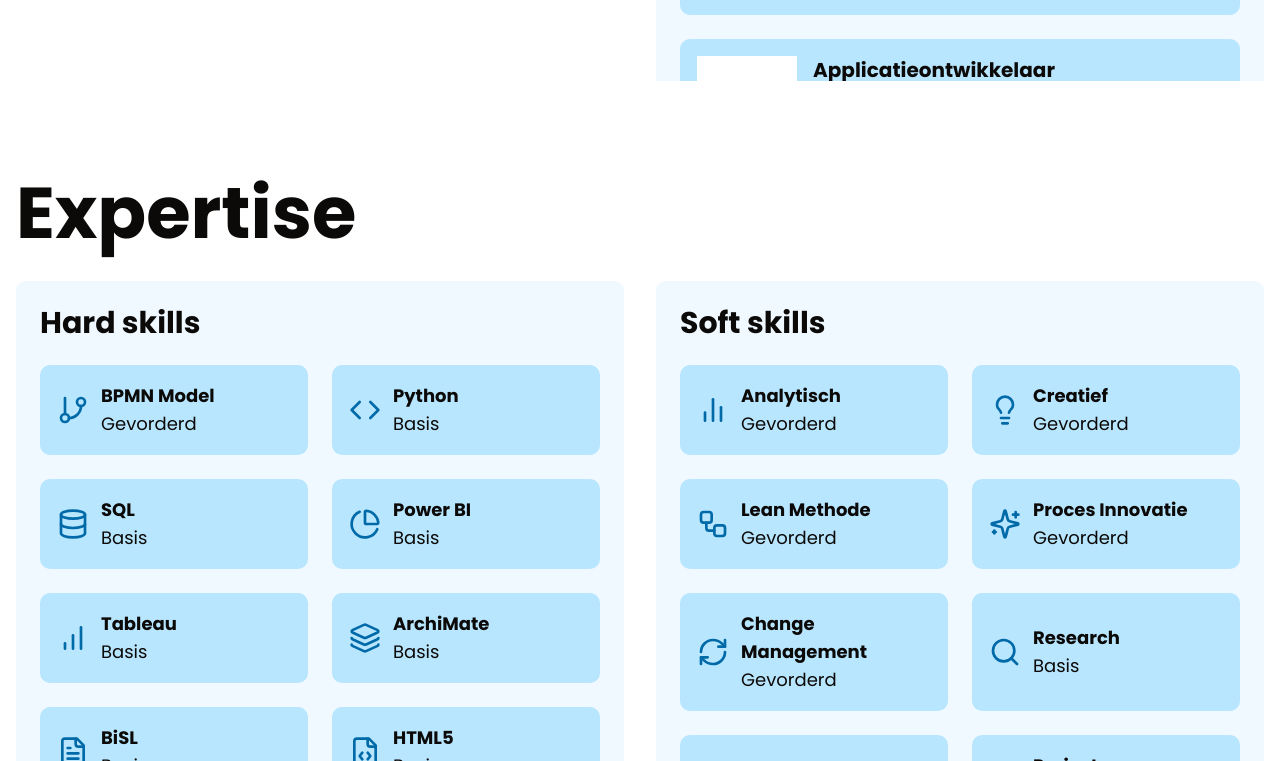
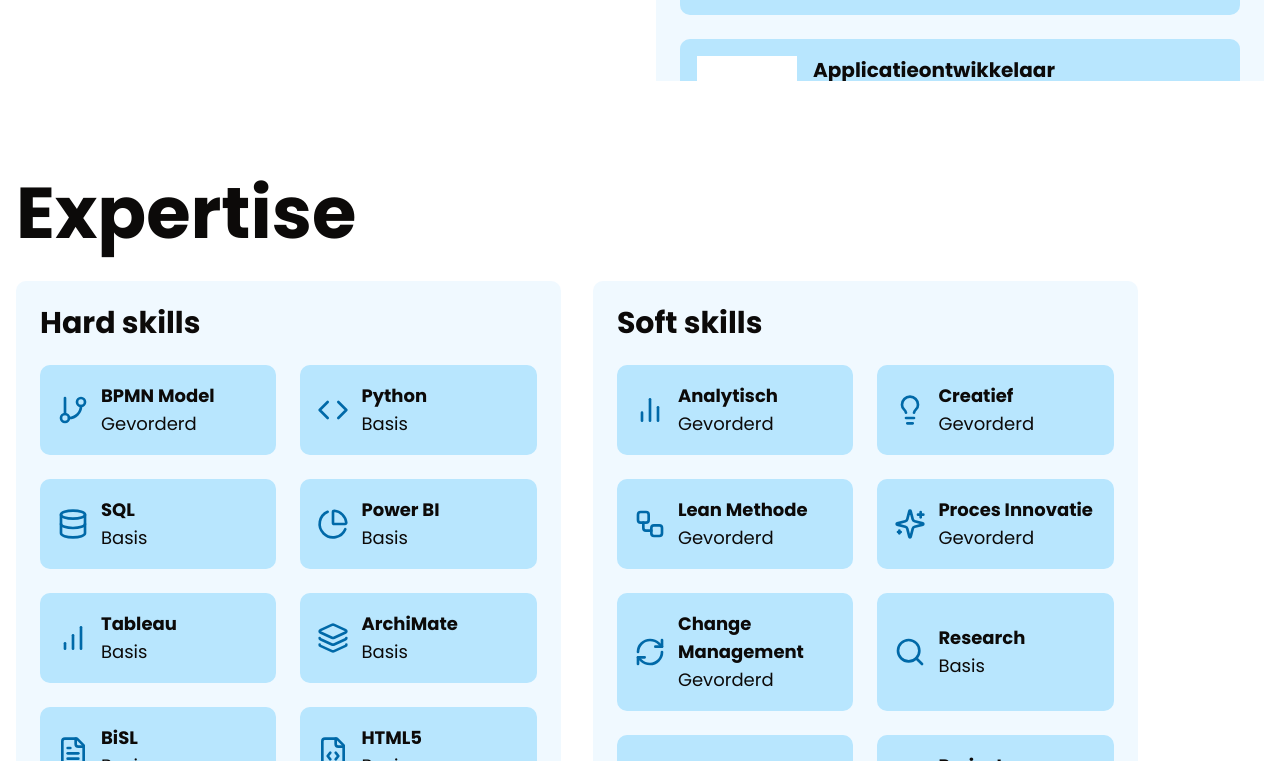
Before and after one commit to IsmailYaman/ajeethmuthu, a Next.js app: page / in a window 1280 px wide. Shown: the part 2319-3080 px from the top of the page. Built offline with nearby package versions, Linux system fonts and the light colour scheme.

Commit message:
Comment out Section component in Home for future reference

```diff
--- a/app/page.tsx
+++ b/app/page.tsx
@@ -32,9 +32,9 @@ export default function Home() {
 				</div>
 				<div id="expertise" className="text-stone-950 sm:h-screen h-fit w-full bg-white sm:sticky sm:top-0">
 					<div className="max-w-7xl flex items-center mx-auto">
-						<Section animationType="slideLeft" className="w-full">
+						{/* <Section animationType="slideLeft" className="w-full"> */}
 							<Skills />
-						</Section>
+						{/* </Section> */}
 					</div>
 				</div>
 				<div id="over-mij" className="text-stone-950 sm:h-screen h-fit bg-white w-full sm:sticky sm:top-0">
```
